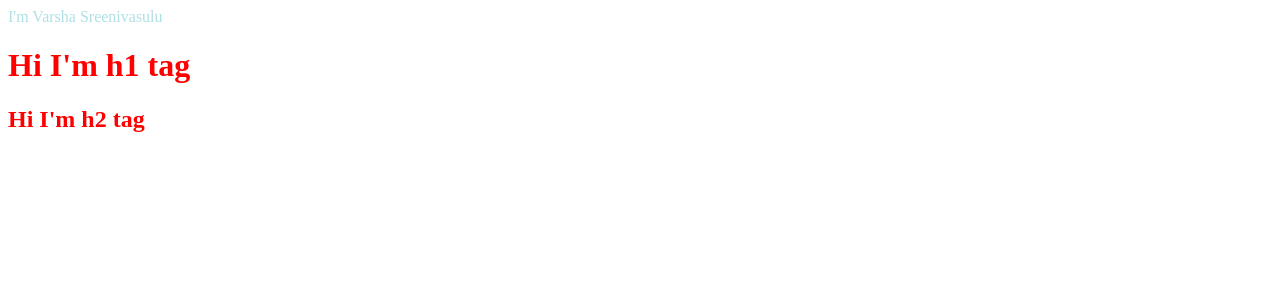
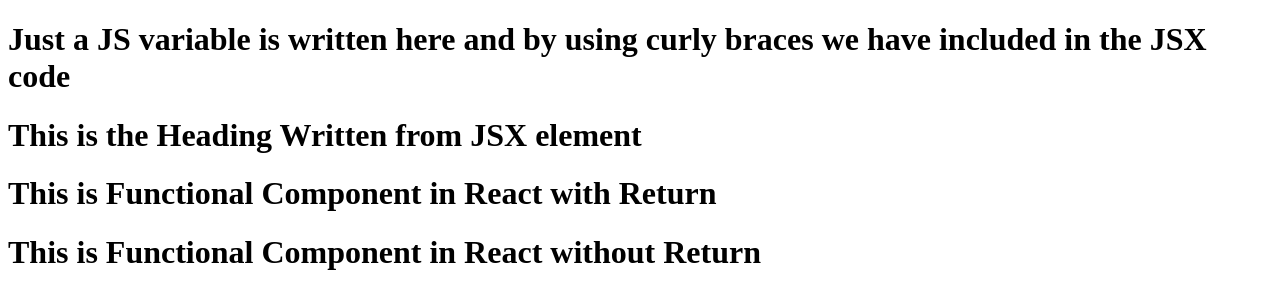
Before and after one commit to VarshaSreenivasulu/ReactApp, a React app: page / in a window 1280 px wide. Built offline with nearby package versions, Linux system fonts and the light colour scheme.

Commit message:
Episode -3

```diff
--- a/App.js
+++ b/App.js
@@ -1,8 +1,35 @@
 import React from "react";
 import ReactDOM from "react-dom/client";
 
-const heading = React.createElement("div", { className: "parent"} ,
-     [ "I'm Varsha Sreenivasulu" , React.createElement("div", { className: "child"} ,
-     [ React.createElement("h1", {}, "Hi I'm h1 tag") , React.createElement("h2", {}, "Hi I'm h2 tag") ])]);
+// React CORE:
+// const heading = React.createElement("div", { className: "parent"} ,
+//      [ "I'm Varsha Sreenivasulu" , React.createElement("div", { className: "child"} ,
+//      [ React.createElement("h1", {}, "Hi I'm h1 tag") , React.createElement("h2", {}, "Hi I'm h2 tag") ])]);
+
+// JSX:React Element - which are same and returns object and which at last converts to browser understandable HTML code
+const heading = <h1>This is the Heading Written from JSX element</h1>
+
+//JSX = React Element (object)
+
+//React Functional Component - JS function that returns JSX/React Element
+//with return
+const FunctionalComponent = ()=>{
+return (
+     <h1>This is Functional Component in React with Return</h1>
+)
+}
+const variable = "Just a JS variable is written here and by using curly braces we have included in the JSX code";
+//without return
+const ReturnLessFunctionalComponent = ()=>(
+     <>
+     <h1>{variable}</h1>
+     {heading}
+     <FunctionalComponent />
+     <h1>This is Functional Component in React without Return</h1>
+     </>
+);
+
+
+
 const root = ReactDOM.createRoot(document.getElementById("root"));
-root.render(heading)
+root.render(<ReturnLessFunctionalComponent />);
--- a/index.html
+++ b/index.html
@@ -7,9 +7,9 @@
     <link rel="stylesheet" href="./index.css" />
 </head>
 <body>
-    <div id="root"></div>
-    <script crossorigin src="https://unpkg.com/react@18/umd/react.development.js"></script>
-    <script crossorigin src="https://unpkg.com/react-dom@18/umd/react-dom.development.js"></script>
+    <div id="root">Hi I'm Varsha</div>
+    <!-- <script crossorigin src="https://unpkg.com/react@18/umd/react.development.js"></script>
+    <script crossorigin src="https://unpkg.com/react-dom@18/umd/react-dom.development.js"></script> -->
     <script type="module" src="./App.js"></script>
 </body>
 </html>
--- a/package.json
+++ b/package.json
@@ -15,7 +15,9 @@
   "type": "commonjs",
   "scripts": {
     "test": "jest",
-    "main": "App.js"
+    "main": "App.js",
+    "start":"parcel index.html",
+    "build":"parcel build index.html"
   },
   "devDependencies": {
     "parcel": "^2.16.3"
```
